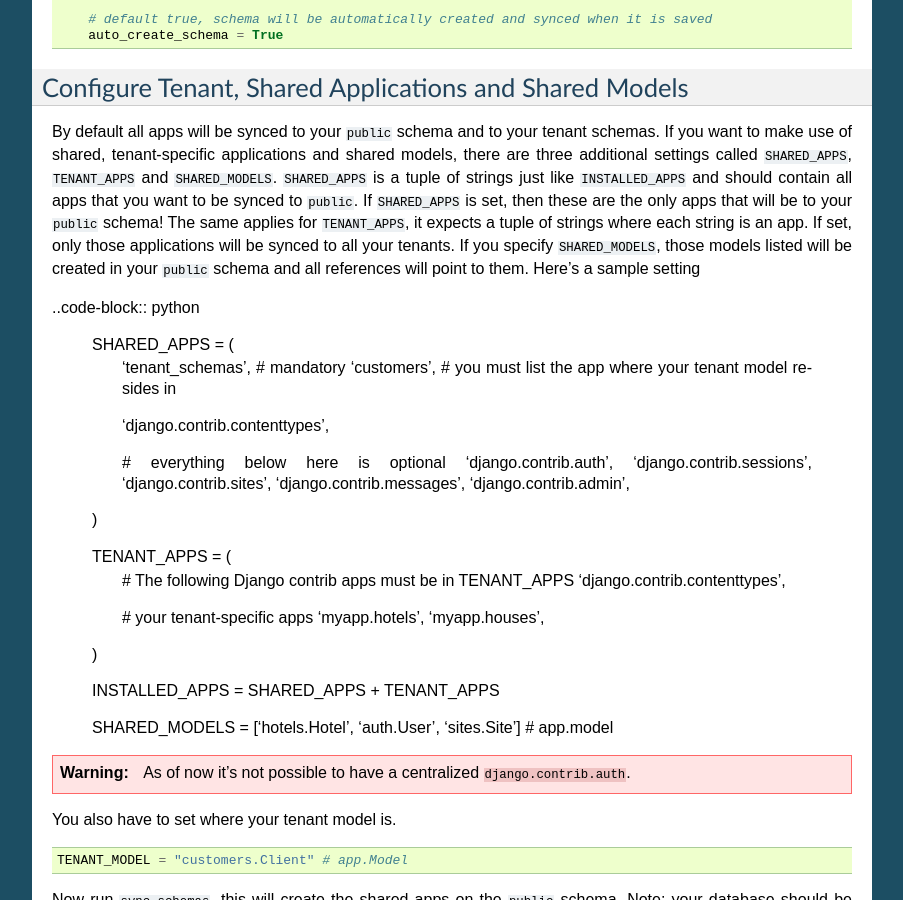
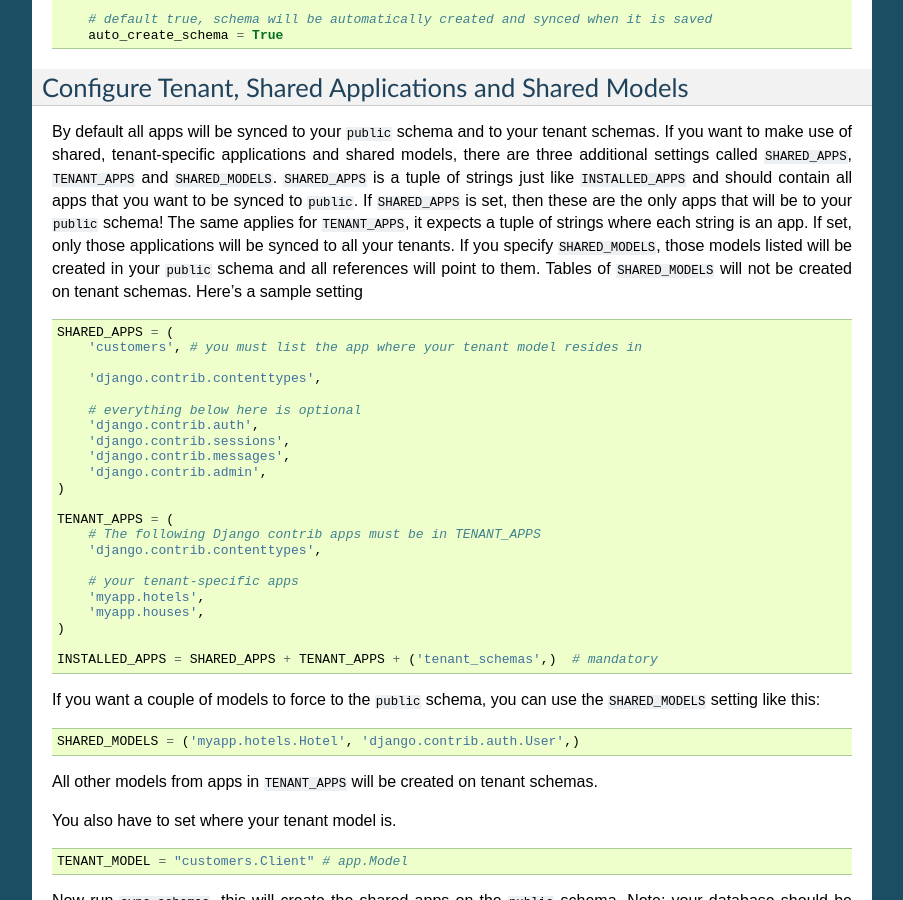
Before and after one commit to bernardopires/django-tenant-schemas, a Sphinx documentation site: the page built from docs/install.rst, in a window 1280 px wide and 900 px high, scrolled down 1029 px. Shown: the whole window, without its empty margins (198-1101 px from the left). Built offline with Sphinx 7.4.7, drawn with Linux system fonts in a browser that asks for light colours; the version number could not be read and is left out; some of the changed text lies outside the part shown.

Commit message:
Improved documentation with completion for the new SHARED_MODELS feature.
Also fixed small mistakes. Removed "not possible centralized" text.

```diff
--- a/docs/install.rst
+++ b/docs/install.rst
@@ -60,12 +60,11 @@ Now we have to create your tenant model. To allow the flexibility of having any
 
 Configure Tenant, Shared Applications and Shared Models
 =======================================================
-By default all apps will be synced to your ``public`` schema and to your tenant schemas. If you want to make use of shared, tenant-specific applications and shared models, there are three additional settings called ``SHARED_APPS``, ``TENANT_APPS`` and ``SHARED_MODELS``. ``SHARED_APPS`` is a tuple of strings just like ``INSTALLED_APPS`` and should contain all apps that you want to be synced to ``public``. If ``SHARED_APPS`` is set, then these are the only apps that will be to your ``public`` schema! The same applies for ``TENANT_APPS``, it expects a tuple of strings where each string is an app. If set, only those applications will be synced to all your tenants. If you specify ``SHARED_MODELS``, those models listed will be created in your ``public`` schema and all references will point to them. Here's a sample setting
+By default all apps will be synced to your ``public`` schema and to your tenant schemas. If you want to make use of shared, tenant-specific applications and shared models, there are three additional settings called ``SHARED_APPS``, ``TENANT_APPS`` and ``SHARED_MODELS``. ``SHARED_APPS`` is a tuple of strings just like ``INSTALLED_APPS`` and should contain all apps that you want to be synced to ``public``. If ``SHARED_APPS`` is set, then these are the only apps that will be to your ``public`` schema! The same applies for ``TENANT_APPS``, it expects a tuple of strings where each string is an app. If set, only those applications will be synced to all your tenants. If you specify ``SHARED_MODELS``, those models listed will be created in your ``public`` schema and all references will point to them. Tables of ``SHARED_MODELS`` will not be created on tenant schemas. Here's a sample setting
 
-..code-block:: python
+.. code-block:: python
 
     SHARED_APPS = (
-        'tenant_schemas',  # mandatory
         'customers', # you must list the app where your tenant model resides in
 
         'django.contrib.contenttypes',
@@ -73,7 +72,6 @@ By default all apps will be synced to your ``public`` schema and to your tenant
         # everything below here is optional
         'django.contrib.auth',
         'django.contrib.sessions',
-        'django.contrib.sites',
         'django.contrib.messages',
         'django.contrib.admin',
     )
@@ -87,13 +85,15 @@ By default all apps will be synced to your ``public`` schema and to your tenant
         'myapp.houses',
     )
 
-    INSTALLED_APPS = SHARED_APPS + TENANT_APPS
+    INSTALLED_APPS = SHARED_APPS + TENANT_APPS + ('tenant_schemas',)  # mandatory
 
-    SHARED_MODELS = ['hotels.Hotel', 'auth.User', 'sites.Site'] # app.model
+If you want a couple of models to force to the ``public`` schema, you can use the ``SHARED_MODELS`` setting like this:
 
-.. warning::
+.. code-block:: python
 
-   As of now it's not possible to have a centralized ``django.contrib.auth``.
+    SHARED_MODELS = ('myapp.hotels.Hotel', 'django.contrib.auth.User',)
+
+All other models from apps in ``TENANT_APPS`` will be created on tenant schemas.
 
 You also have to set where your tenant model is.
 
```
Also changed, not shown: other parts of docs/install.rst (+1 -1 lines).
